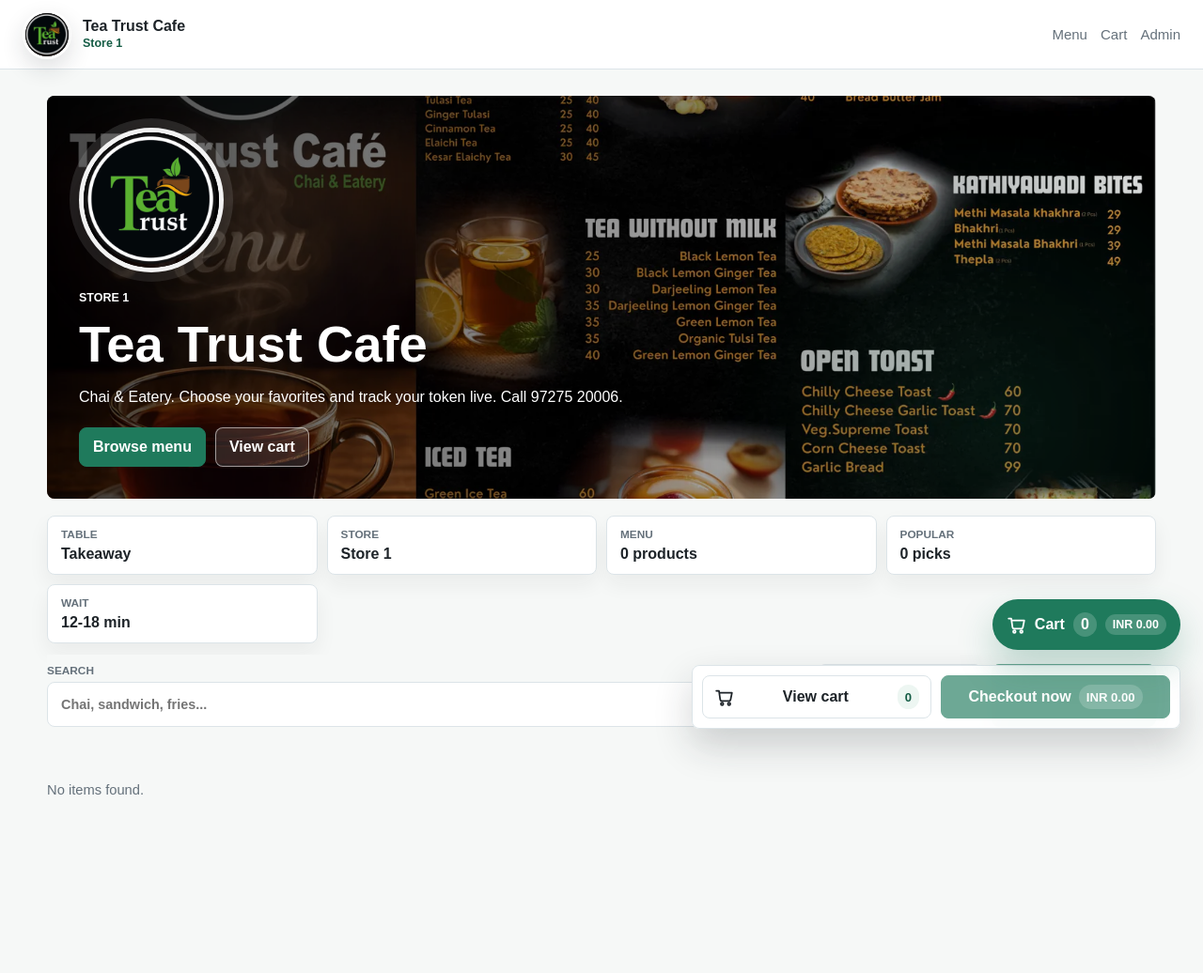
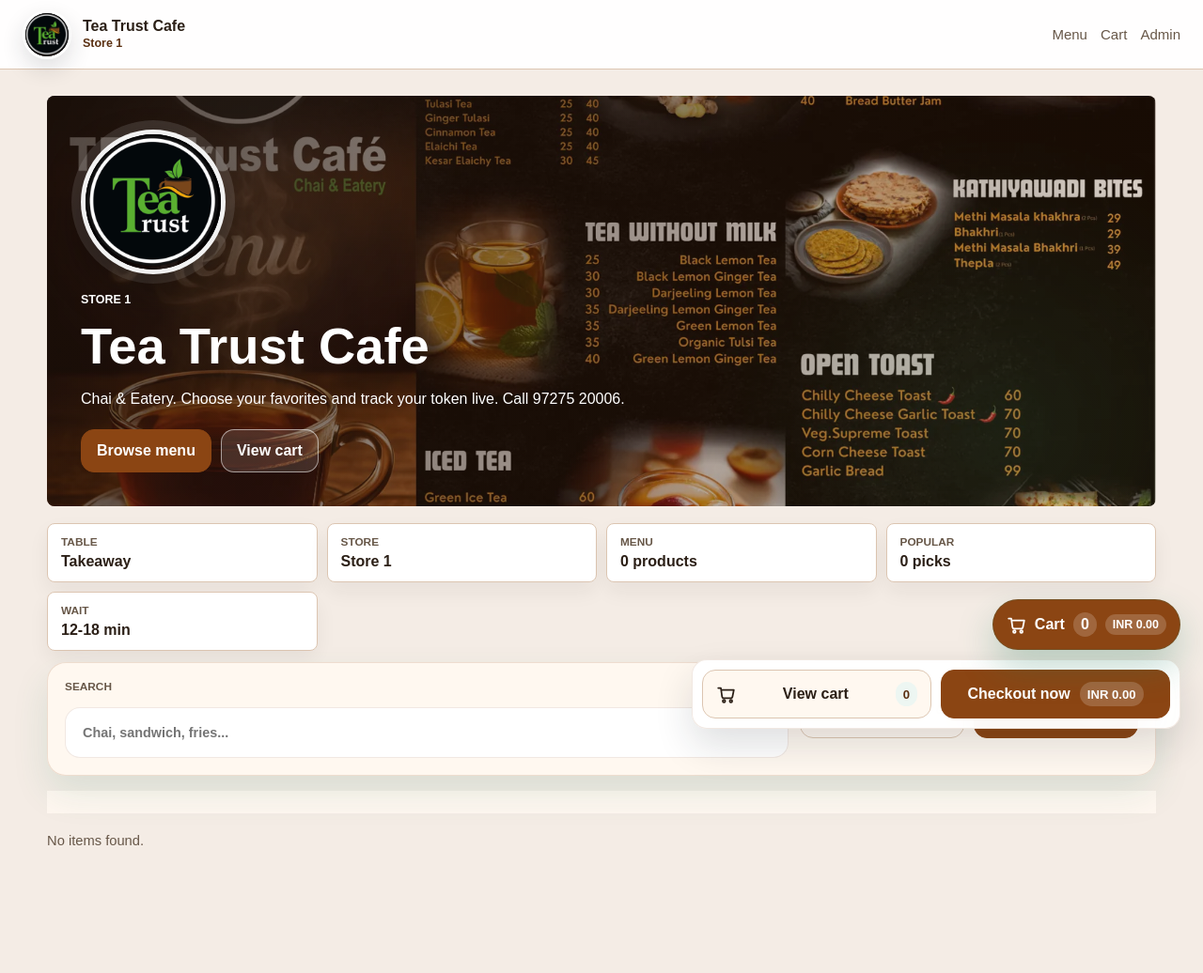
Before and after one commit to srujalgupta/Tea-trust-qr-ordering-system-, a Flask app: page /menu in a window 1280 px wide. Shown: the whole page at 94% size. Before the commit the page ends 846 px from the top, so only its background shows below. Run offline with Flask 3, Linux system fonts and the light colour scheme; data comes from the database, SQL or seed files in the repository; data that the repository does not hold is empty; some libraries are stand-ins or nearby versions.

Commit message:
Fix customer menu cart/checkout navigation and polish menu UI styling

```diff
--- a/app/static/css/main.css
+++ b/app/static/css/main.css
@@ -1,16 +1,18 @@
 :root {
   color-scheme: light;
-  --ink: #1d2328;
-  --muted: #65717b;
-  --surface: #ffffff;
-  --soft: #f6f8f7;
-  --line: #dce4e8;
-  --accent: #1f7a5c;
-  --accent-strong: #155c45;
-  --warm: #c85f28;
+  --ink: #2b1f16;
+  --muted: #675748;
+  --surface: #fbf5ee;
+  --surface-alt: #fff8f0;
+  --soft: #f4ece5;
+  --line: #dcc5b1;
+  --accent: #8b4513;
+  --accent-strong: #5a2f11;
+  --warm: #c07b3f;
   --danger: #b42318;
   --ready: #2563eb;
-  --shadow: 0 14px 30px rgba(29, 35, 40, 0.08);
+  --shadow: 0 18px 34px rgba(43, 31, 21, 0.12);
+  --shadow-soft: 0 10px 22px rgba(43, 31, 21, 0.08);
   --ease-out: cubic-bezier(0.2, 0.8, 0.2, 1);
   --ease-spring: cubic-bezier(0.2, 1.2, 0.28, 1);
 }
@@ -473,17 +475,17 @@ p {
 .icon-button,
 .chip,
 .customer-action-button {
-  min-height: 42px;
+  min-height: 46px;
   border: 1px solid var(--line);
-  border-radius: 8px;
-  background: #fff;
+  border-radius: 14px;
+  background: var(--surface-alt);
   color: var(--ink);
   cursor: pointer;
   display: inline-flex;
   align-items: center;
   justify-content: center;
-  gap: 8px;
-  padding: 10px 14px;
+  gap: 10px;
+  padding: 12px 16px;
   text-decoration: none;
   font-weight: 800;
   transition:
@@ -617,7 +619,7 @@ p {
   position: absolute;
   inset: 0;
   z-index: 2;
-  background: linear-gradient(90deg, rgba(0, 0, 0, 0.72), rgba(0, 0, 0, 0.12));
+  background: linear-gradient(110deg, rgba(32, 18, 10, 0.78), rgba(139, 69, 19, 0.17));
 }
 
 .menu-video {
@@ -628,14 +630,14 @@ p {
   height: 100%;
   border: 0;
   object-fit: cover;
-  background: var(--poster, #1d2328);
+  background: var(--poster, #2d1f16);
 }
 
 .menu-hero-content {
   position: relative;
   z-index: 3;
   max-width: 720px;
-  padding: 34px;
+  padding: 36px;
 }
 
 .menu-hero-content > * {
@@ -736,26 +738,33 @@ p {
 }
 
 .menu-tools {
-  position: static;
-  z-index: 5;
-  display: grid;
-  grid-template-columns: minmax(0, 1fr) minmax(280px, 360px);
-  gap: 14px;
-  align-items: stretch;
-  margin: 0 0 8px;
-  padding: 10px 0;
-  background: rgba(246, 248, 247, 0.94);
-  backdrop-filter: blur(10px);
+  position: sticky;
+  top: 86px;
+  z-index: 6;
+  display: grid;
+  grid-template-columns: minmax(0, 1fr) minmax(260px, 360px);
+  gap: 12px;
+  align-items: start;
+  margin: 0 0 16px;
+  padding: 18px;
+  border: 1px solid rgba(139, 69, 19, 0.15);
+  border-radius: 20px;
+  background: rgba(255, 248, 241, 0.96);
+  backdrop-filter: blur(14px);
+  box-shadow: 0 18px 38px rgba(31, 122, 92, 0.12);
 }
 
 .menu-search-control {
-  gap: 0;
+  gap: 10px;
   min-width: 0;
 }
 
 .menu-search-control input {
-  min-height: 48px;
-  padding-left: 14px;
+  min-height: 54px;
+  padding: 14px 18px;
+  border-radius: 16px;
+  border: 1px solid rgba(139, 69, 19, 0.12);
+  background: #fff;
 }
 
 .customer-actions-panel,
@@ -773,27 +782,27 @@ p {
   position: static;
   z-index: 4;
   display: flex;
-  gap: 8px;
+  gap: 10px;
   overflow-x: auto;
   margin: 0 0 18px;
-  padding: 10px 0;
-  background: rgba(246, 248, 247, 0.92);
-  backdrop-filter: blur(10px);
+  padding: 12px 0;
+  background: rgba(255, 248, 241, 0.92);
+  backdrop-filter: blur(14px);
   scrollbar-width: thin;
 }
 
 .category-tab {
-  min-height: 42px;
-  border: 1px solid var(--line);
-  border-radius: 8px;
+  min-height: 44px;
+  border: 1px solid rgba(139, 69, 19, 0.16);
+  border-radius: 16px;
   display: inline-flex;
   align-items: center;
-  gap: 8px;
+  gap: 10px;
   flex: 0 0 auto;
   background: #fff;
   color: var(--ink);
   cursor: pointer;
-  padding: 8px 12px;
+  padding: 10px 14px;
   font-weight: 800;
   white-space: nowrap;
   transition:
@@ -834,7 +843,7 @@ p {
 .customer-action-button {
   min-width: 0;
   min-height: 46px;
-  padding: 9px 12px;
+  padding: 12px 14px;
 }
 
 .action-icon {
@@ -929,12 +938,13 @@ p {
   z-index: 30;
   width: min(520px, calc(100vw - 48px));
   display: grid;
-  border: 1px solid var(--line);
-  border-radius: 8px;
+  align-items: center;
+  border: 1px solid rgba(139, 69, 19, 0.12);
+  border-radius: 16px;
   background: rgba(255, 255, 255, 0.96);
-  box-shadow: 0 18px 40px rgba(29, 35, 40, 0.2);
+  box-shadow: 0 18px 40px rgba(29, 35, 40, 0.14);
   padding: 10px;
-  backdrop-filter: blur(12px);
+  backdrop-filter: blur(16px);
   animation: panel-rise 0.38s var(--ease-out) both;
 }
 
--- a/app/templates/customer/menu.html
+++ b/app/templates/customer/menu.html
@@ -62,7 +62,7 @@
       <input id="menuSearch" type="search" placeholder="Chai, sandwich, fries..." autocomplete="off">
     </label>
     <div class="customer-actions-panel" aria-label="Cart and checkout">
-      <button id="cartShortcut" class="customer-action-button cart-action" type="button" aria-label="View cart">
+      <a id="cartShortcut" class="customer-action-button cart-action" href="{{ url_for('customer.cart', store=selected_store.slug, table=table.id) if table else (url_for('customer.cart', store=selected_store.slug) if selected_store else url_for('customer.cart')) }}" aria-label="View cart">
         <svg class="action-icon" viewBox="0 0 24 24" aria-hidden="true">
           <path d="M6.5 6.5h15l-1.7 8.3a2 2 0 0 1-2 1.6H9.2a2 2 0 0 1-2-1.7L5.7 4H2.5" />
           <circle cx="9.5" cy="20" r="1.5" />
@@ -70,11 +70,11 @@
         </svg>
         <span>View cart</span>
         <strong id="cartItemCount">0</strong>
-      </button>
-      <button id="checkoutShortcut" class="customer-action-button primary" type="button">
+      </a>
+      <a id="checkoutShortcut" class="customer-action-button primary" href="{{ url_for('customer.checkout', store=selected_store.slug, table=table.id) if table else (url_for('customer.checkout', store=selected_store.slug) if selected_store else url_for('customer.checkout')) }}">
         <span>Checkout now</span>
         <strong id="checkoutAmount">INR 0.00</strong>
-      </button>
+      </a>
     </div>
   </section>
 
@@ -85,7 +85,7 @@
   </section>
 
   <div class="mobile-checkout-bar" aria-label="Cart and checkout">
-    <button id="mobileCartShortcut" class="customer-action-button cart-action" type="button" aria-label="View cart">
+    <a id="mobileCartShortcut" class="customer-action-button cart-action" href="{{ url_for('customer.cart', store=selected_store.slug, table=table.id) if table else (url_for('customer.cart', store=selected_store.slug) if selected_store else url_for('customer.cart')) }}" aria-label="View cart">
       <svg class="action-icon" viewBox="0 0 24 24" aria-hidden="true">
         <path d="M6.5 6.5h15l-1.7 8.3a2 2 0 0 1-2 1.6H9.2a2 2 0 0 1-2-1.7L5.7 4H2.5" />
         <circle cx="9.5" cy="20" r="1.5" />
@@ -93,14 +93,14 @@
       </svg>
       <span>View cart</span>
       <strong id="mobileCartItemCount">0</strong>
-    </button>
-    <button id="mobileCheckoutShortcut" class="customer-action-button primary" type="button">
+    </a>
+    <a id="mobileCheckoutShortcut" class="customer-action-button primary" href="{{ url_for('customer.checkout', store=selected_store.slug, table=table.id) if table else (url_for('customer.checkout', store=selected_store.slug) if selected_store else url_for('customer.checkout')) }}">
       <span>Checkout now</span>
       <strong id="mobileCheckoutAmount">INR 0.00</strong>
-    </button>
+    </a>
   </div>
 
-  <button id="floatingCartShortcut" class="floating-cart-button" type="button" aria-label="Open cart">
+  <a id="floatingCartShortcut" class="floating-cart-button" href="{{ url_for('customer.cart', store=selected_store.slug, table=table.id) if table else (url_for('customer.cart', store=selected_store.slug) if selected_store else url_for('customer.cart')) }}" aria-label="Open cart">
     <svg class="action-icon" viewBox="0 0 24 24" aria-hidden="true">
       <path d="M6.5 6.5h15l-1.7 8.3a2 2 0 0 1-2 1.6H9.2a2 2 0 0 1-2-1.7L5.7 4H2.5" />
       <circle cx="9.5" cy="20" r="1.5" />
@@ -109,5 +109,5 @@
     <span>Cart</span>
     <strong id="floatingCartItemCount">0</strong>
     <small id="floatingCartAmount">INR 0.00</small>
-  </button>
+  </a>
 {% endblock %}
```
Also changed, not shown: other parts of app/static/css/main.css (+16 -12 lines).
